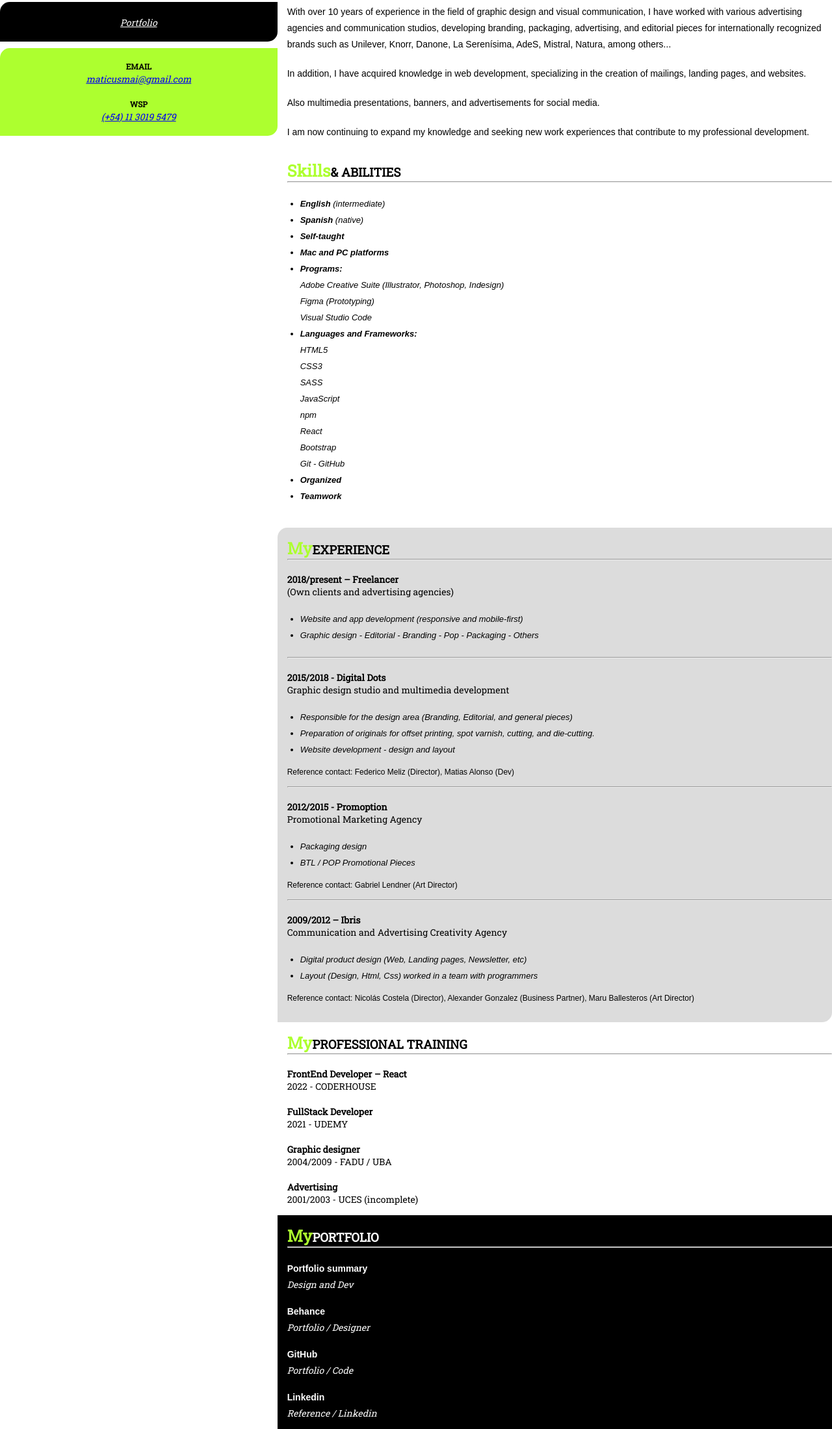
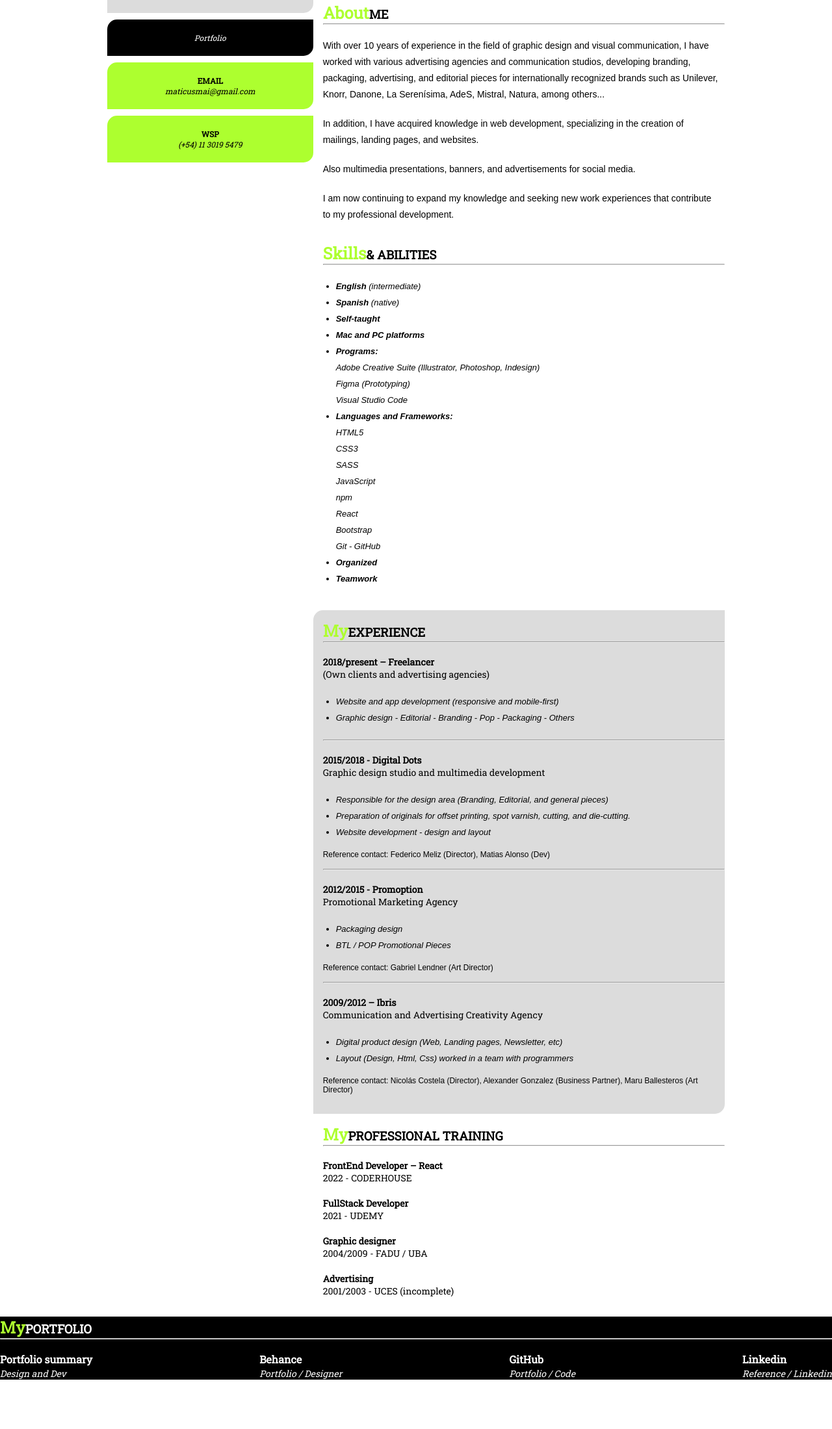
Before and after one commit to matiCusmai/cv, a plain HTML site: page eng.html in a window 1280 px wide. Shown: the part 237-2436 px from the top of the page at 65% size. After the commit the page ends 2360 px from the top, so only its background shows below. Drawn offline with Linux system fonts and the light colour scheme.

Commit message:
modi eng footer

```diff
--- a/eng.html
+++ b/eng.html
@@ -11,12 +11,13 @@
 
     <link rel="stylesheet" href="styles.css" />
 
-    <title> Resume - Matias Cusmai - 2023</title>
+    <title>Resume - Matias Cusmai - 2023</title>
 </head>
 
 <body>
+    <div class="cont_body">
     <header class="header">
-        <h1 class="h1_eng">matiCusmai > <span>RESUME</span></h1>
+        <h1>matiCusmai > <span>RESUME</span></h1>
         <div class="redes">
             <div title="Spanish" class="eng"><a href="https://maticusmai.github.io/"
                 target="_parent">ES</a></div>
@@ -39,23 +40,25 @@
                     <p>DEV & DESIGN</p>
                 </div>
             </div>
-            <div class="contenedor__col col2" style="background-color: black;">
+            <a href="https://portfolio-mati-cusmai.netlify.app/" target="_blank" class="contenedor__col col2"
+                style="background-color: black;">
                 <div class="cont__nombre">
-                    <a class="link__col" style="color: white;" href="https://portfolio-mati-cusmai.netlify.app/eng"
-                        target="_blank">Portfolio</a>
+                    <p class="link__col" style="color: white;">Portfolio</p>
                 </div>
-            </div>
-            <div class="contenedor__col col2">
+            </a>
+            <a href="mailto:maticusmai@gmail.com" target="_blank" class="contenedor__col col2">
                 <div class="cont__nombre">
                     <p><strong>EMAIL</strong></p>
-                    <a class="link__col" href="mailto:maticusmai@gmail.com" target="_blank">maticusmai@gmail.com</a>
-                    <br>
-                    <br>
+                    <p class="link__col">maticusmai@gmail.com</p>
+                </div>
+            </a>
+            <a href="https://api.whatsapp.com/send?phone=541130195479" target="_blank" class="contenedor__col col2">
+                <div class="cont__nombre">
                     <p><strong>WSP</strong></p>
-                    <a class="link__col" href="https://api.whatsapp.com/send?phone=541130195479" target="_blank">(+54)
-                        11 3019 5479</a>
+                    <p class="link__col">(+54)
+                        11 3019 5479</p>
                 </div>
-            </div>
+            </a>
 
         </div>
 
@@ -86,7 +89,6 @@
                     I am now continuing to expand my knowledge and seeking new work experiences that contribute to my
                     professional development.
                 </p>
-
             </div>
             <div class="box">
                 <h3><span>Skills</span>& ABILITIES</h3>
@@ -181,21 +183,36 @@
                     <br> 2001/2003 - UCES (incomplete)
                 </h4>
             </div>
-            <div class="box bg-black">
+        </div>
+    </div>
+
+        <footer class="bg-black">
+
+            <div>
                 <h3><span>My</span>PORTFOLIO</h3>
                 <hr>
+            </div>
+            <div class="miportfolio">
+                <div class="items">
                     <p><strong>Portfolio summary</strong></p>
                     <a class="link__col-w" href="https://portfolio-mati-cusmai.netlify.app/" target="_blank">Design and Dev</a>
+                </div>
+                <div class="items">
                     <p><strong>Behance</strong></p>
                     <a class="link__col-w" href="https://www.behance.net/maticusmai" target="_blank">Portfolio /
                         Designer</a>
+                </div>
+                <div class="items">
                     <p><strong>GitHub</strong></p>
                     <a class="link__col-w" href="https://github.com/matiCusmai" target="_blank">Portfolio / Code</a>
-                <br>
+                </div>
+                <div class="items">
                     <p><strong>Linkedin</strong></p>
                     <a class="link__col-w" href="https://github.com/matiCusmai" target="_blank">Reference / Linkedin</a>
                 </div>
             </div>
+
+        </footer>
     </main>
 </body>
 
--- a/styles.css
+++ b/styles.css
@@ -210,12 +210,10 @@ h5 {
 }
 
 footer {
+    display: flex;
+    justify-content: center;
+    flex-direction: column;
     clear: both;
-    display: flex;
-    flex-direction: column;
-    width: 100%;
-    padding: 15px 40px 20px 40px;
-    text-align: left;
 }
 
 .bg-black {
@@ -226,7 +224,6 @@ footer {
 .miportfolio {
     display: flex;
     justify-content: space-between;
-    align-items: center;
     flex-wrap: wrap;
     padding-top: 20px;
 }
```
Also changed, not shown: index.html (+3 -0 lines). Lines whose indentation alone changed are shown as unchanged.
